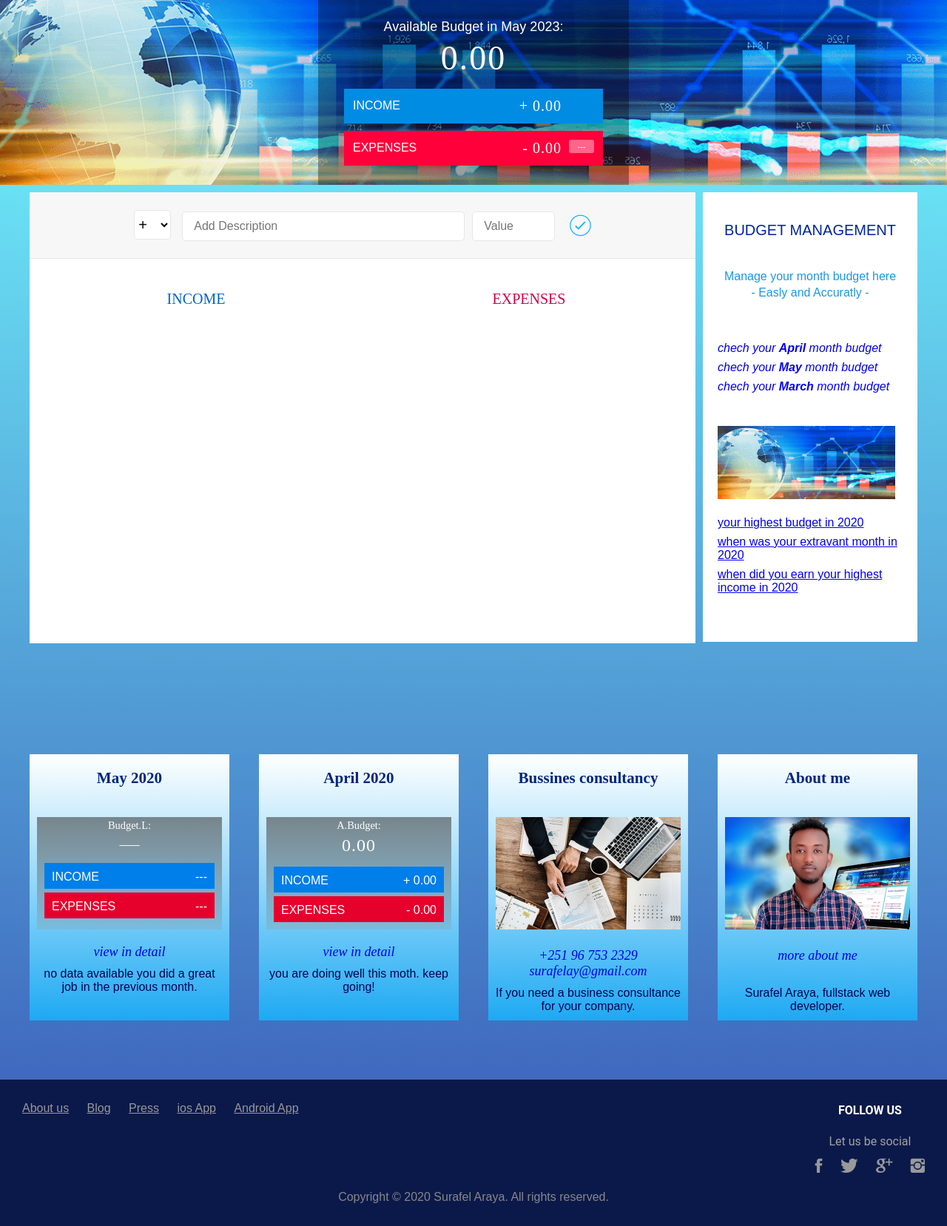
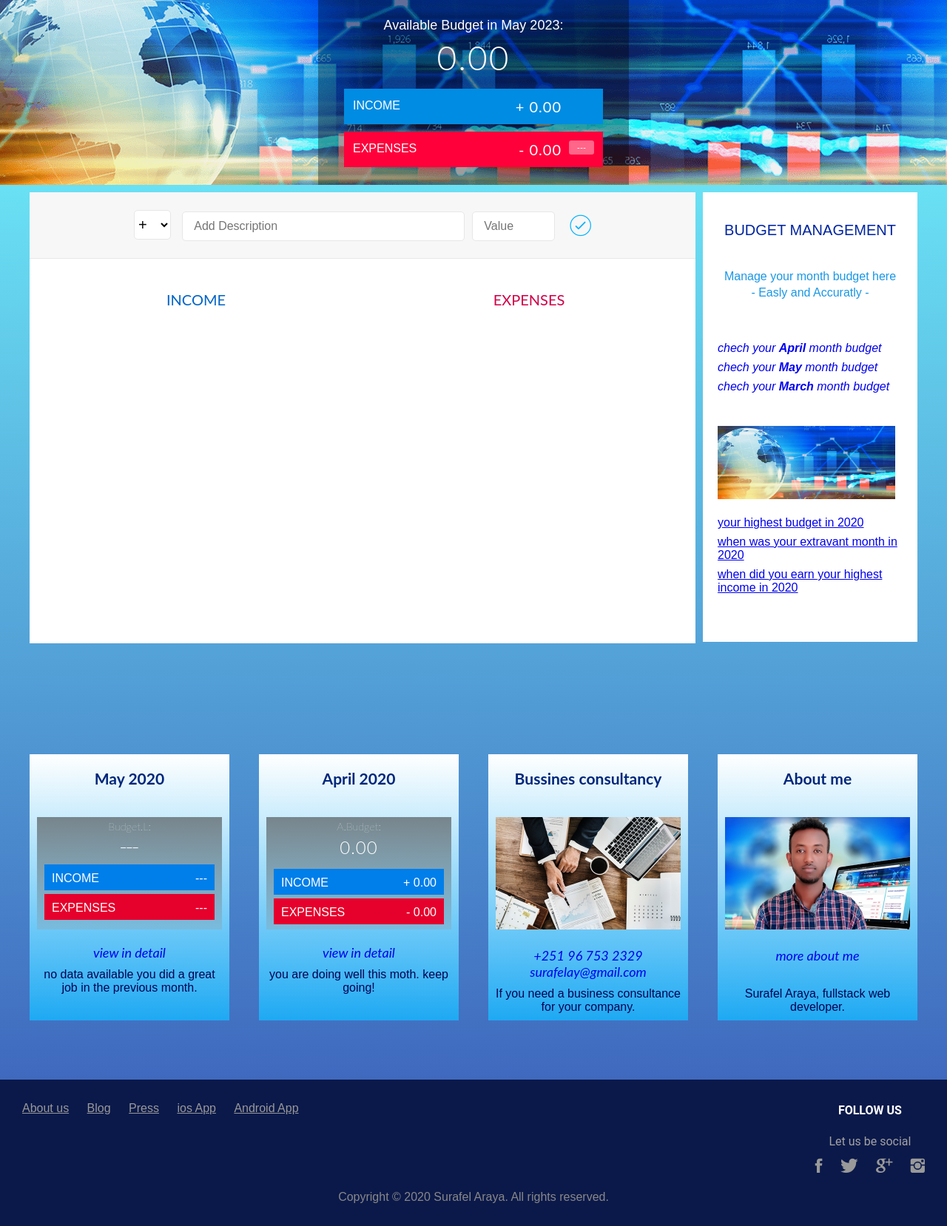
Before and after one commit to suraffy/budget-app, a PHP site: page / in a window 1280 px wide. Shown: the whole page at 74% size. Run offline with PHP 8.4, Linux system fonts and the light colour scheme; some web fonts are replaced.

Commit message:
Update style.css

```diff
--- a/style.css
+++ b/style.css
@@ -12,6 +12,7 @@
 
 body {
     font-size: 20px;
+    font-family: Lato, Arial, sans-serif;
     background: linear-gradient(rgba(79, 248, 255, 0.8), rgba(7, 43, 163, 0.8));
 }
 
```
